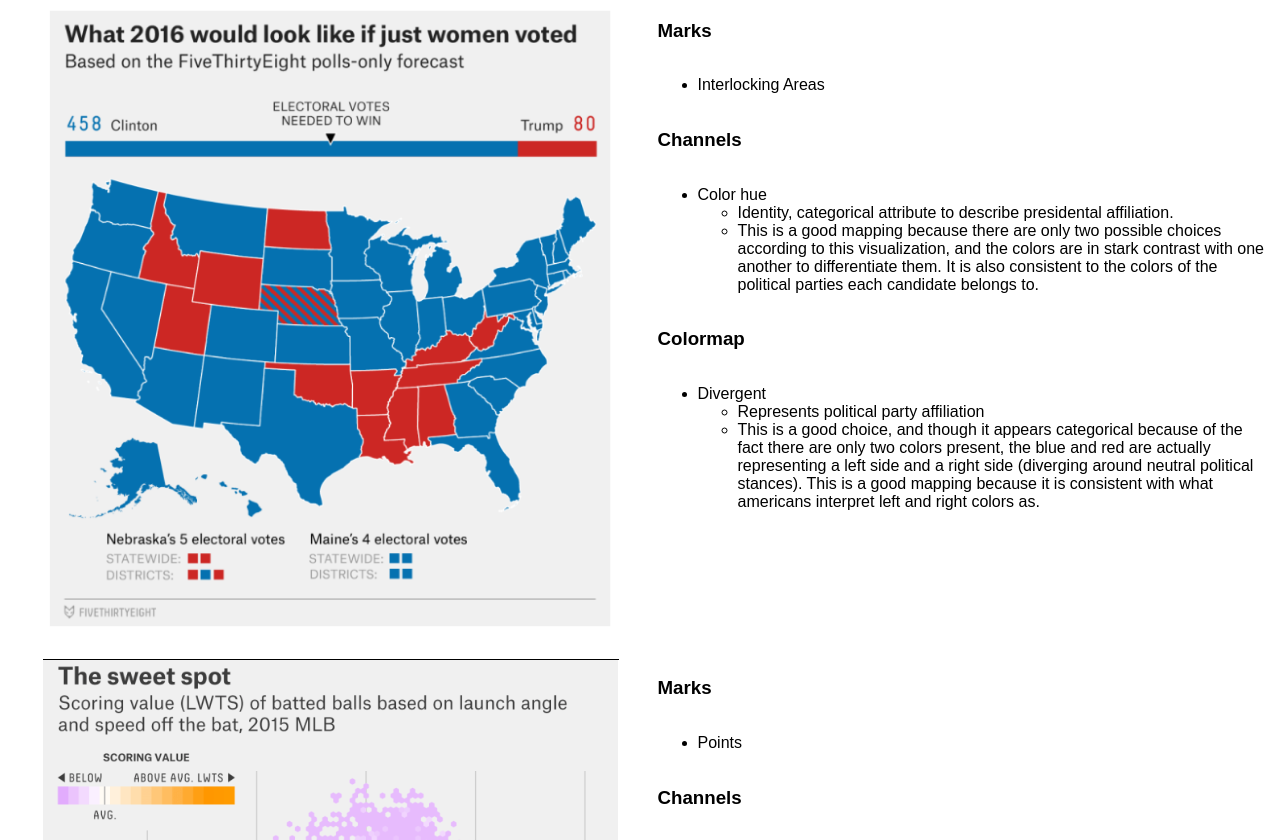
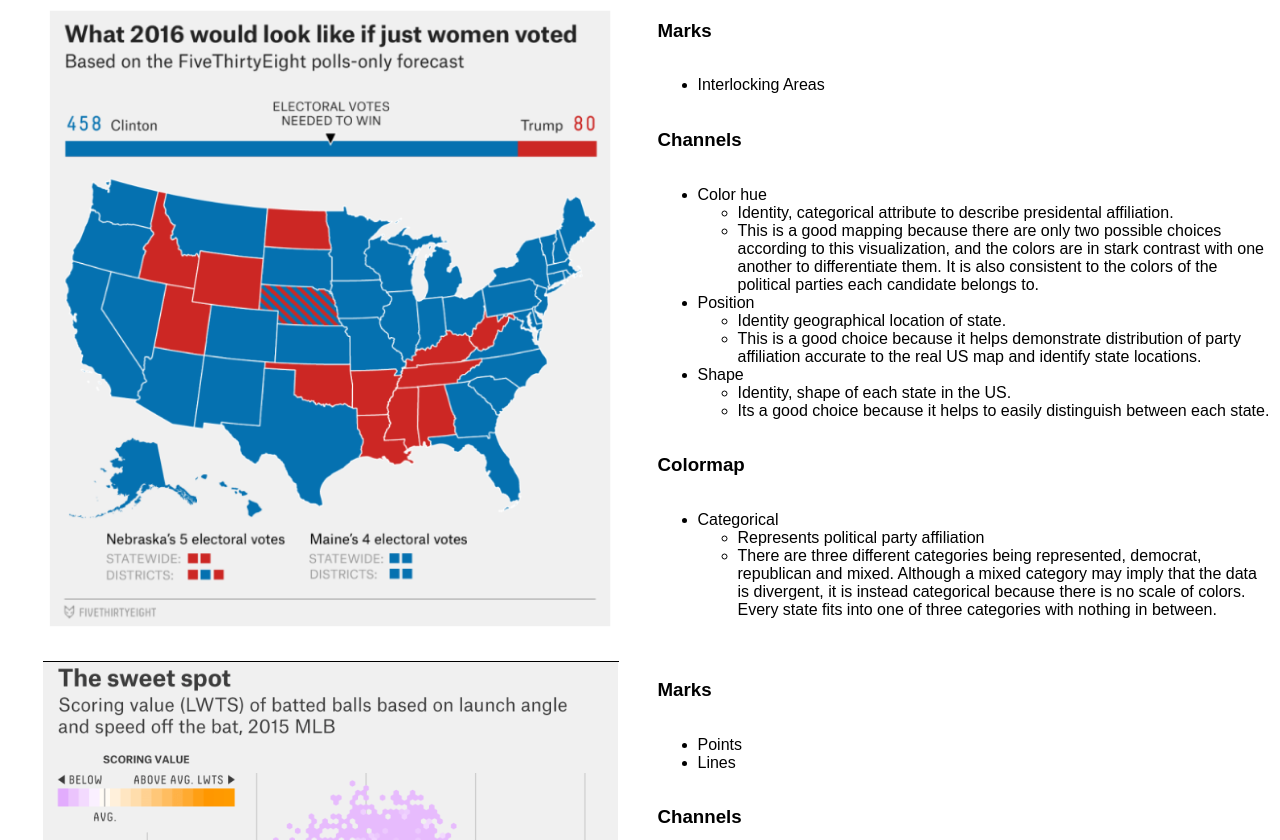
Before and after one commit to DS4200-S23-Class/hw-03-nicholas-john, a plain HTML site: page index.html in a window 1280 px wide. Shown: the part 79-919 px from the top of the page. Drawn offline with Linux system fonts and the light colour scheme.

Commit message:
Fixed Descriptions

```diff
--- a/index.html
+++ b/index.html
@@ -28,13 +28,25 @@
 				<li>Identity, categorical attribute to describe presidental affiliation.</li>
 				<li>This is a good mapping because there are only two possible choices according to this visualization, and the colors are in stark contrast with one another to differentiate them. It is also consistent to the colors of the political parties each candidate belongs to.</li>
 			</ul>
+
+		    <li>Position</li>
+			<ul>
+				<li>Identity geographical location of state.</li>
+				<li>This is a good choice because it helps demonstrate distribution of party affiliation accurate to the real US map and identify state locations.</li>
+			</ul>
+
+		    <li>Shape</li>
+			<ul>
+				<li>Identity, shape of each state in the US. </li>
+				<li>Its a good choice because it helps to easily distinguish between each state. </li>
+			</ul>
 		</ul>
 	    <h3>Colormap</h3>
         	<ul>
-		    <li>Divergent</li>
+		    <li>Categorical</li>
 			<ul>
 				<li>Represents political party affiliation</li>
-				<li>This is a good choice, and though it appears categorical because of the fact there are only two colors present, the blue and red are actually representing a left side and a right side (diverging around neutral political stances). This is a good mapping because it is consistent with what americans interpret left and right colors as.</li>
+				<li>There are three different categories being represented, democrat, republican and mixed. Although a mixed category may imply that the data is divergent, it is instead categorical because there is no scale of colors. Every state fits into one of three categories with nothing in between. </li>
 			</ul>
 		</ul>
 	</div>
@@ -47,6 +59,7 @@
 	    <h3>Marks</h3>
 		<ul>
 		    <li>Points</li>
+		    <li>Lines</li>
 		</ul>
 	    <h3>Channels</h3>
 		<ul>
@@ -71,7 +84,7 @@
 		    <li>Divergent</li>
 			<ul>
 				<li>Diverges around a neutral LWTS to show how good or bad the hit was for the score.</li>
-				<li>This is a very good choice, as it helps create a gradient across the graph to show interesting trends of information, as well as brings in new data that otherwise would not have been able to be seen.</li>
+				<li>This is a very good choice, as it helps create a gradient across the graph to show interesting trends of information, as well as brings in new data that otherwise would not have been obvious.</li>
 			</ul>
 		</ul>
 	</div>
@@ -91,6 +104,11 @@
 			<ul>
 				<li>Reflects magnitude of length of movie and date movie was released across two axes.</li>
 				<li>This is a good choice, as it helps us identify a (lack of) trend between release date and time of a movie easily via positions.</li>
+			</ul>
+			<li>Color</li>
+			<ul>
+				<li>Reflects the rating of the movie for each point.</li>
+				<li>This is a good choice because it allows the audience to compare the movies based on their ratings.</li>
 			</ul>
 		</ul>
 	    <h3>Colormap</h3>
```
